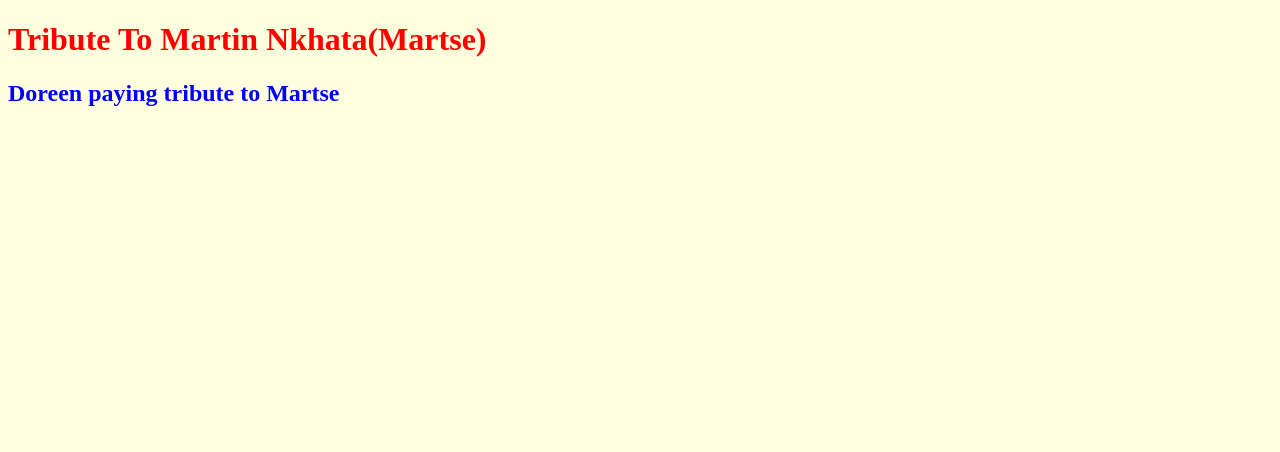
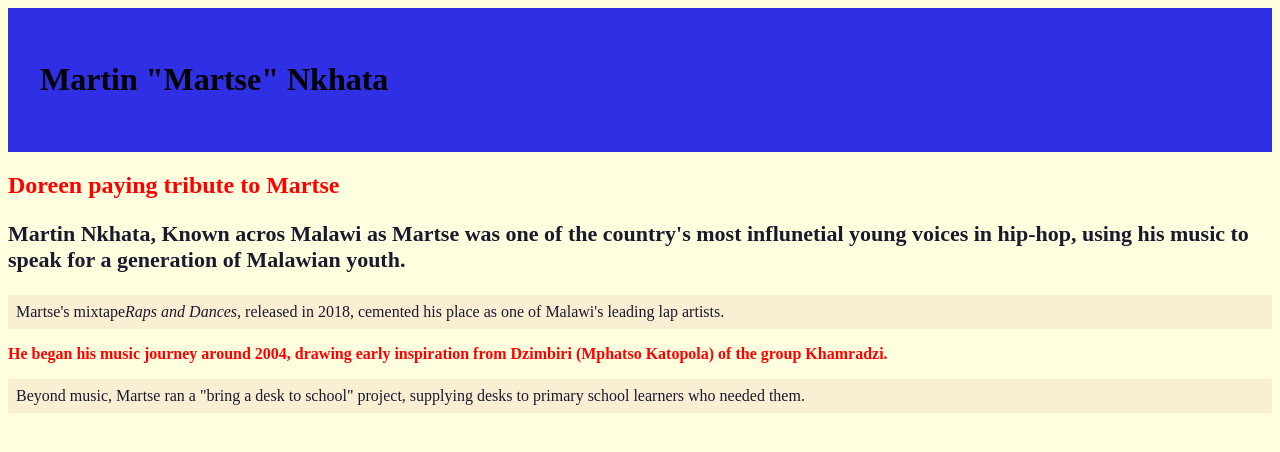
Before and after one commit to Student-Work-Classroom-Demo-MUBAS/lab-two-pro247, a plain HTML site: page index.html in a window 1280 px wide. Drawn offline with Linux system fonts and the light colour scheme.

Commit message:
Task 2 completed

```diff
--- a/css/style.css
+++ b/css/style.css
@@ -1,3 +1,28 @@
+.important {
+    color: red;
+    font-weight: bold;
+}
+
+#page-header {
+    background-color: #2f2fe6;
+    padding: 2rem;
+}
+
 body {
     background-color: lightyellow;
 }
+
+p {
+    color: #1A1A2E;
+    font-size: 16px;
+}
+
+.highlight {
+    background-color: #FBEFD3;
+    padding: 8px;
+}
+
+#intro {
+    font-size: 22px;
+    font-weight: bold;
+}
--- a/index.html
+++ b/index.html
@@ -6,15 +6,26 @@
     <meta name="viewport" content="width=device-width, initial-scale=1.0">
     <title>Tribute To Martin Nkhata</title>
     <link rel="stylesheet" href="./css/style.css">
-    <style>
+    <!--<style>
         h2 {
             color: blue;
         }
-    </style>
-
+    </style> -->
+    <header id="page-header">
+        <h1>Martin "Martse" Nkhata</h1>
+    </header>
 </head>
 
 <body>
-    <h1 style="color: red" ; font-size: 50px;>Tribute To Martin Nkhata(Martse)</h1>
-    <h2>Doreen paying tribute to Martse</h2>
+    <!--<h1 style="color: red" ; font-size: 50px;>Tribute To Martin Nkhata(Martse)</h1> -->
+    <h2 class="important">Doreen paying tribute to Martse</h2>
+    <p id="intro">Martin Nkhata, Known acros Malawi as Martse
+        was one of the country's most influnetial young voices in hip-hop,
+        using his music to speak for a generation of Malawian youth. </p>
+    <p class="highlight">Martse's mixtape<em>Raps and Dances</em>, released in 2018, cemented
+        his place as one of Malawi's leading lap artists.</p>
+    <p class="important">He began his music journey around 2004, drawing early inspiration from Dzimbiri
+        (Mphatso Katopola) of the group Khamradzi.</p>
+    <p class="highlight">Beyond music, Martse ran a "bring a desk to school" project, supplying
+        desks to primary school learners who needed them.</p>
 </body>
```
Also changed, not shown: 1 other file.
